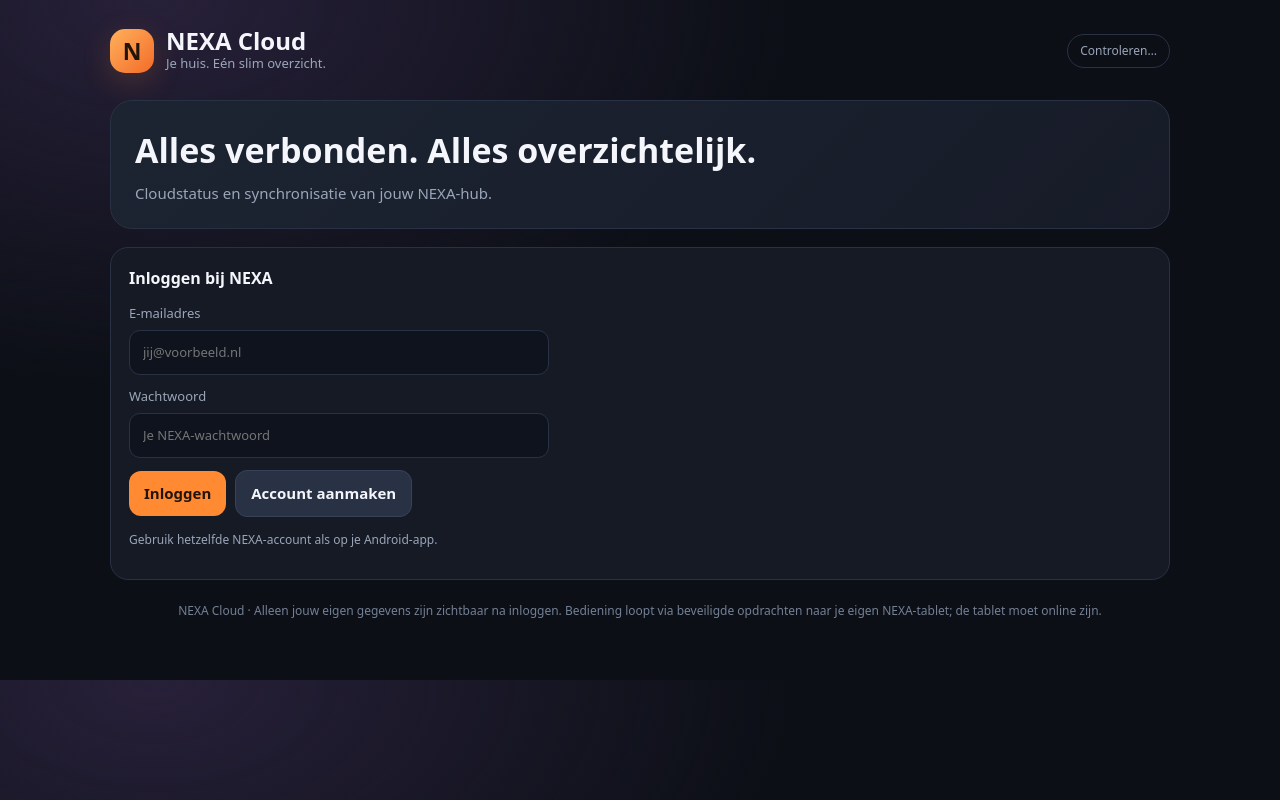
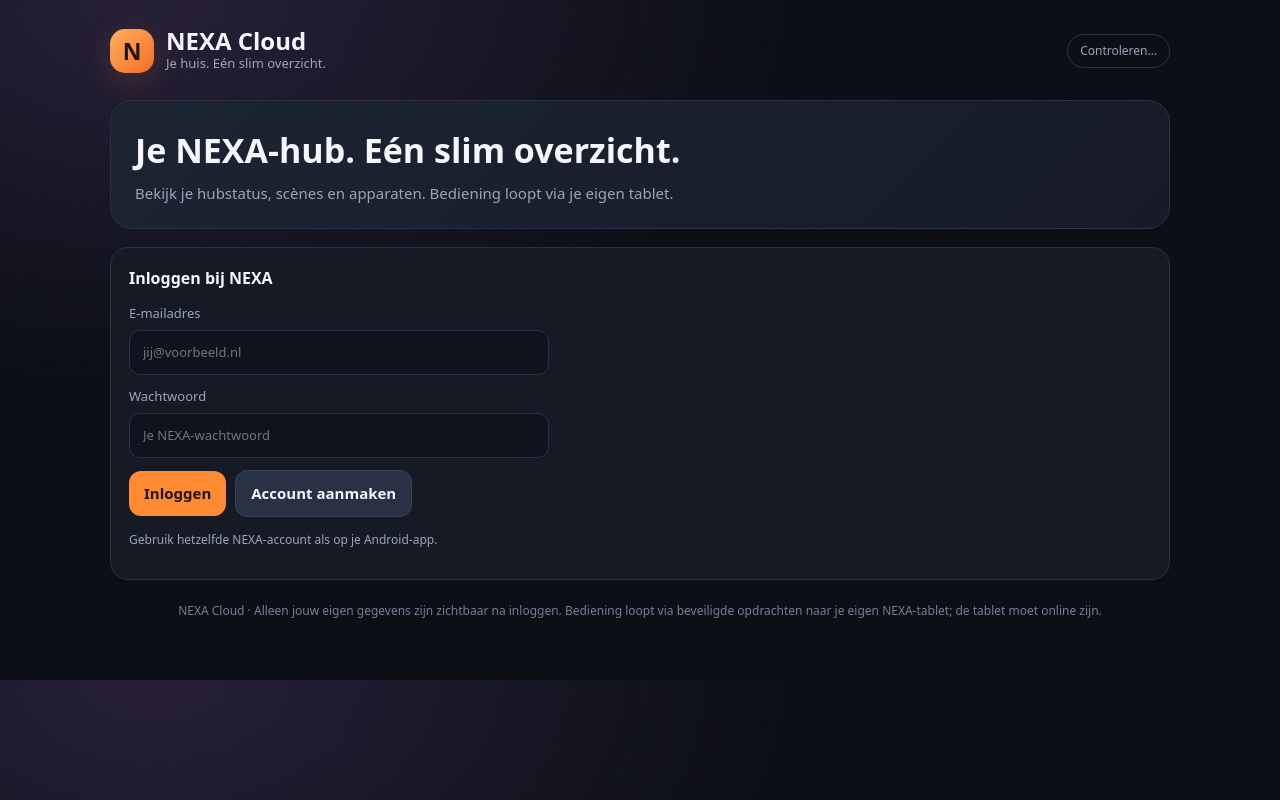
Before and after one commit to broodjefrikandelmetsaus/NEXA-Cloud, a plain HTML site: page index.html in a window 1280 px wide. Drawn offline with Linux system fonts and the light colour scheme; a script that the page names is missing.

Commit message:
Make NEXA Cloud status copy accurate

```diff
--- a/index.html
+++ b/index.html
@@ -35,8 +35,8 @@
     </header>
 
     <section class="hero">
-      <h2>Alles verbonden. Alles overzichtelijk.</h2>
-      <p>Cloudstatus en synchronisatie van jouw NEXA-hub.</p>
+      <h2>Je NEXA-hub. Eén slim overzicht.</h2>
+      <p>Bekijk je hubstatus, scènes en apparaten. Bediening loopt via je eigen tablet.</p>
     </section>
 
     <section id="auth" class="card">
```
